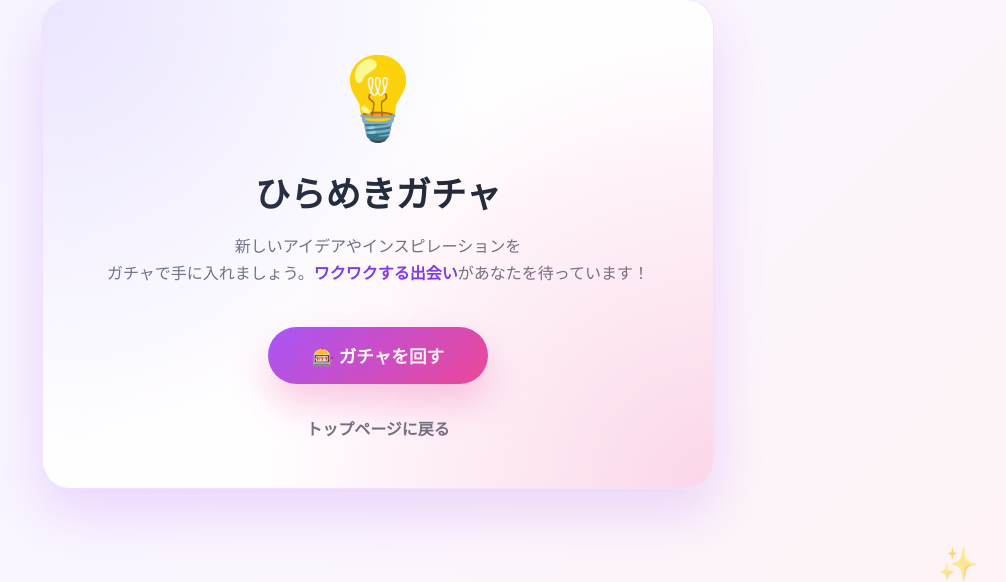
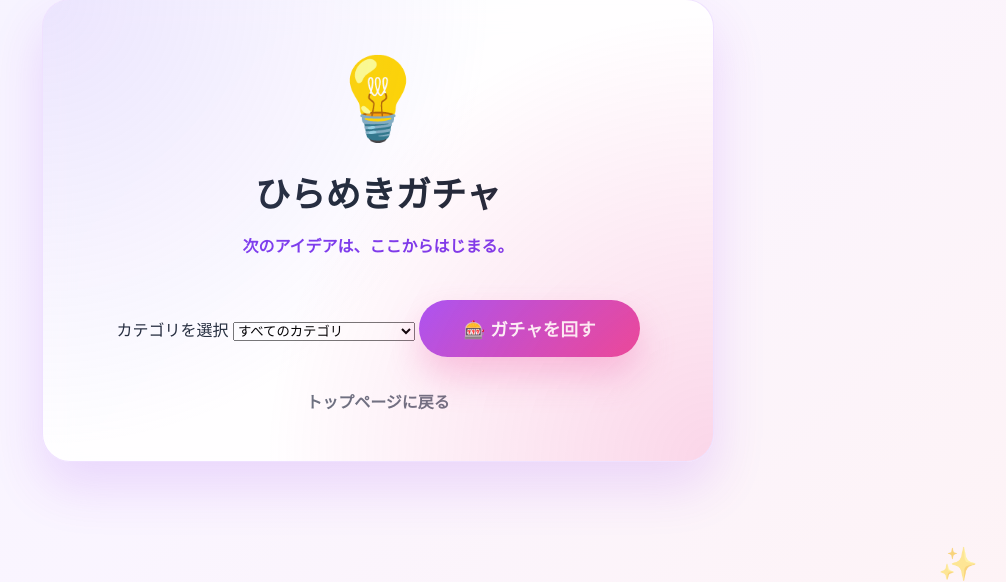
Before and after one commit to MaekobaShun/hackathon-vol14, a Flask app: page /gacha in a window 1280 px wide. Shown: the part 135-717 px from the top of the page, without its empty margins (262-1268 px from the left). Run offline with Flask 3, Linux system fonts and the light colour scheme; the visitor is signed in with stand-in values (Sample User, id 1).

Commit message:
ガチャでカテゴリ選択が出来る

```diff
--- a/relay/db.py
+++ b/relay/db.py
@@ -75,21 +75,30 @@ def create_table():
     con.close()
 
 # データベースから全アイテムを取得する関数
-def fetch_items(exclude_user_id=None):
+def fetch_items(exclude_user_id=None, category=None):
     con = sqlite3.connect(DATABASE)
     cursor = con.cursor()
+
+    query = "SELECT * FROM ideas WHERE 1=1"
+    params = []
+
     if exclude_user_id:
-        cursor.execute("SELECT * FROM ideas WHERE user_id != ?", (exclude_user_id,))
-    else:
-        cursor.execute("SELECT * FROM ideas")
+        query += " AND user_id != ?"
+        params.append(exclude_user_id)
+
+    if category:
+        query += " AND category = ?"
+        params.append(category)
+
+    cursor.execute(query, tuple(params))
     rows = cursor.fetchall()
     con.close()
     return rows
 
 
 # ランダムに1つのアイテムを取得する関数
-def fetch_random_item(exclude_user_id=None):
-    items = fetch_items(exclude_user_id=exclude_user_id)
+def fetch_random_item(exclude_user_id=None, category=None):
+    items = fetch_items(exclude_user_id=exclude_user_id, category=category)
     if items:
         return random.choice(items)
     return None
--- a/relay/main.py
+++ b/relay/main.py
@@ -410,12 +410,17 @@ def result():
 @login_required
 def spin():
     current_user_id = session.get('user_id')
-    item = fetch_random_item(exclude_user_id=current_user_id)
+    category = request.args.get('category')  # 💡カテゴリを取得
+
+    item = fetch_random_item(
+        exclude_user_id=current_user_id,
+        category=category
+    )
 
     if not item:
         session['last_gacha_idea_id'] = None
         flash('現在引けるアイデアがありません。')
-        return redirect(url_for('result'))
+        return redirect(url_for('result', category=category))
 
     idea_id = item[0]
     author_id = item[4]
@@ -435,7 +440,9 @@ def spin():
 
     session['last_gacha_idea_id'] = idea_id
 
-    return redirect(url_for('result'))
+    # ✅ カテゴリをつけて結果ページにリダイレクト
+    return redirect(url_for('result', category=category))
+
 # ここまでガチャ機能
 
 # マイページ
--- a/relay/templates/gacha.html
+++ b/relay/templates/gacha.html
@@ -30,11 +30,22 @@
                 <div class="gacha-icon">💡</div>
                 <h2 class="gacha-title">ひらめきガチャ</h2>
                 <p class="gacha-description">
-                    新しいアイデアやインスピレーションを<span><br></span>
-                    ガチャで手に入れましょう。<strong>ワクワクする出会い</strong>があなたを待っています！
+                    <strong>次のアイデアは、ここからはじまる。</strong>
                 </p>
 
                 <form action="{{ url_for('spin') }}" method="get">
+                    <label for="category">カテゴリを選択</label>
+                    <select name="category" id="category" class="form-select">
+                        <option value="">すべてのカテゴリ</option>
+                        <option value="ビジネス・業務効率化">ビジネス・業務効率化</option>
+                        <option value="教育">教育</option>
+                        <option value="エンタメ">エンタメ</option>
+                        <option value="クリエイティブ・創作支援">クリエイティブ・創作支援</option>
+                        <option value="生活・ライフスタイル">生活・ライフスタイル</option>
+                        <option value="コミュニケーション">コミュニケーション</option>
+                        <option value="開発者ツール">開発者ツール</option>
+                        <option value="その他">その他</option>
+                    </select>
                     <button type="submit" class="spin-button">🎰 ガチャを回す</button>
                 </form>
 
--- a/relay/templates/result.html
+++ b/relay/templates/result.html
@@ -44,6 +44,9 @@
 
                 <div class="result-actions">
                     <form action="{{ url_for('spin') }}" method="get" class="result-action-form">
+                        {% if request.args.get('category') %}
+                            <input type="hidden" name="category" value="{{ request.args.get('category') }}">
+                        {% endif %}
                         <button type="submit" class="result-button secondary">🎰 もう一度回す</button>
                     </form>
                     <a href="{{ url_for('index') }}" class="result-button">🏠 ホームに戻る</a>
```
Also changed, not shown: database.db.
